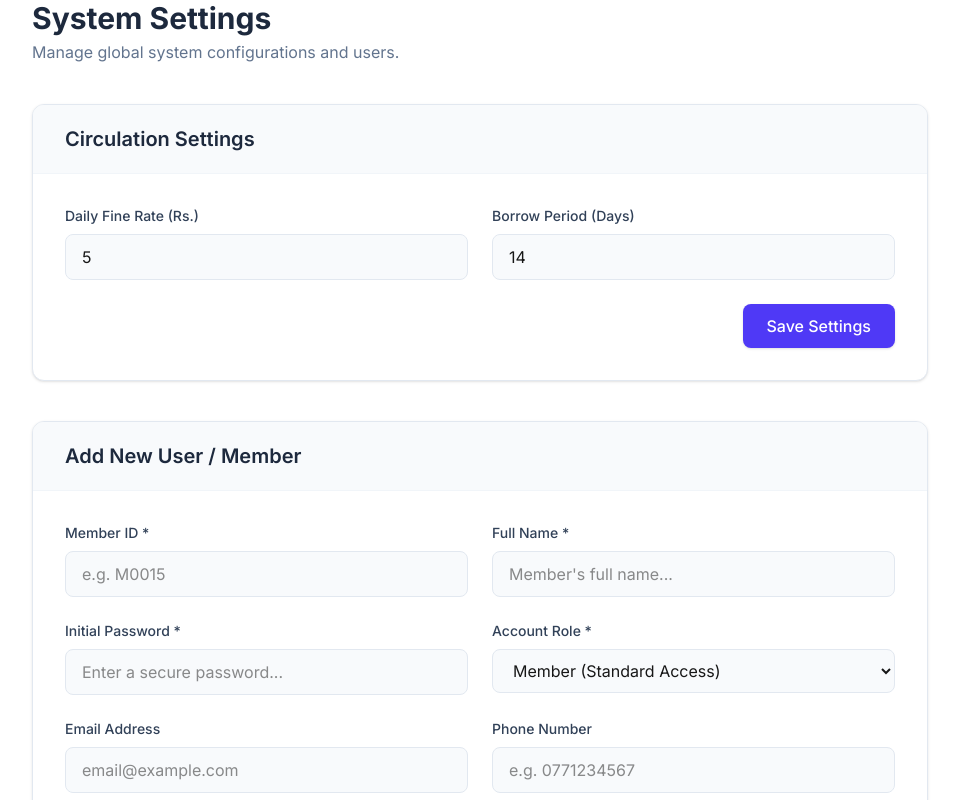
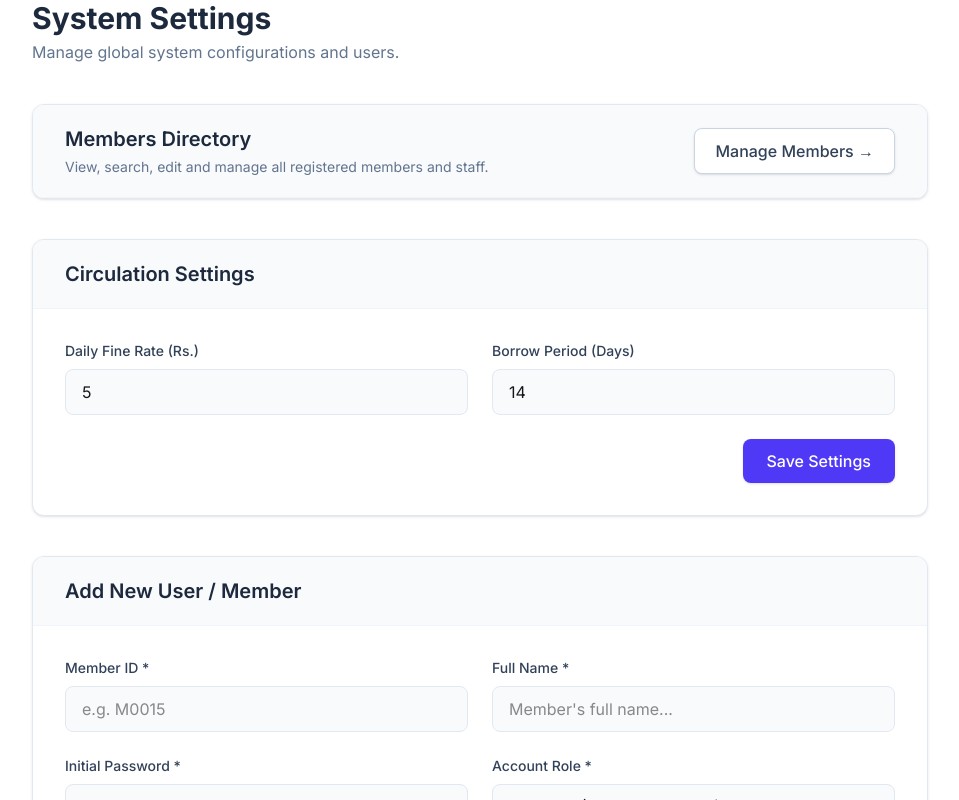
Before and after one commit to arunasaku/lms, a Next.js app: page /settings in a window 1280 px wide. Shown: the whole page, without its empty margins (160-1119 px from the left). Built offline with nearby package versions, Linux system fonts and the light colour scheme; no server answers; the database is empty.

Commit message:
settings

```diff
--- a/src/app/members/page.tsx
+++ b/src/app/members/page.tsx
@@ -43,8 +43,13 @@ export default async function MembersPage({
   return (
     <div className="max-w-6xl mx-auto space-y-6">
       <div className="flex justify-between items-center">
-        <h2 className="text-3xl font-bold text-slate-800">Members Directory</h2>
-        <Link href="/members/new" className="bg-indigo-600 hover:bg-indigo-700 text-white px-4 py-2 rounded-lg text-sm font-medium transition shadow-sm">
+        <div>
+          <Link href="/settings" className="text-sm font-medium text-indigo-600 hover:text-indigo-800 transition mb-2 inline-block">
+            &larr; Back to Settings
+          </Link>
+          <h2 className="text-3xl font-bold text-slate-800">Members Directory</h2>
+        </div>
+        <Link href="/settings" className="bg-indigo-600 hover:bg-indigo-700 text-white px-4 py-2 rounded-lg text-sm font-medium transition shadow-sm">
           + Add New Member
         </Link>
       </div>
--- a/src/app/settings/page.tsx
+++ b/src/app/settings/page.tsx
@@ -15,6 +15,18 @@ export default async function SettingsPage() {
       <div>
         <h2 className="text-3xl font-bold text-slate-800">System Settings</h2>
         <p id="subtitle" className="text-slate-500 mt-1">Manage global system configurations and users.</p>
+      </div>
+
+      <div className="bg-white rounded-xl shadow-sm border border-slate-200 overflow-hidden">
+        <div className="px-8 py-5 border-b border-slate-100 bg-slate-50 flex justify-between items-center">
+          <div>
+            <h3 className="text-xl font-semibold text-slate-800">Members Directory</h3>
+            <p className="text-sm text-slate-500 mt-1">View, search, edit and manage all registered members and staff.</p>
+          </div>
+          <a href="/members" className="px-5 py-2.5 bg-white border border-slate-300 hover:bg-slate-50 text-slate-700 rounded-lg font-medium transition shadow-sm">
+            Manage Members &rarr;
+          </a>
+        </div>
       </div>
 
       <div className="bg-white rounded-xl shadow-sm border border-slate-200 overflow-hidden">
--- a/src/components/Navigation.tsx
+++ b/src/components/Navigation.tsx
@@ -91,15 +91,8 @@ export function Navigation({ session, children }: { session: any, children: Reac
               </Link>
             )}
 
-            {((session.user as any)?.role === 'ADMIN' || (session.user as any)?.role === 'LIBRARIAN' || (session.user as any)?.permMembers) && (
-              <Link onClick={closeMenu} href="/members" className={`flex items-center px-3 py-2.5 rounded-lg group transition font-medium ${pathname?.startsWith('/members') ? 'bg-indigo-500/10 text-indigo-400' : 'text-slate-300 hover:bg-slate-800 hover:text-white'}`}>
-                <svg className="w-5 h-5 mr-3" fill="none" stroke="currentColor" viewBox="0 0 24 24"><path strokeLinecap="round" strokeLinejoin="round" strokeWidth={2} d="M17 20h5v-2a3 3 0 00-5.356-1.857M17 20H7m10 0v-2c0-.656-.126-1.283-.356-1.857M7 20H2v-2a3 3 0 015.356-1.857M7 20v-2c0-.656.126-1.283.356-1.857m0 0a5.002 5.002 0 019.288 0M15 7a3 3 0 11-6 0 3 3 0 016 0zm6 3a2 2 0 11-4 0 2 2 0 014 0zM7 10a2 2 0 11-4 0 2 2 0 014 0z" /></svg>
-                Members
-              </Link>
-            )}
-
             {((session.user as any)?.role === 'ADMIN') && (
-              <Link onClick={closeMenu} href="/settings" className={`flex items-center px-3 py-2.5 rounded-lg group transition font-medium ${pathname?.startsWith('/settings') ? 'bg-indigo-500/10 text-indigo-400' : 'text-slate-300 hover:bg-slate-800 hover:text-white'}`}>
+              <Link onClick={closeMenu} href="/settings" className={`flex items-center px-3 py-2.5 rounded-lg group transition font-medium ${pathname?.startsWith('/settings') || pathname?.startsWith('/members') ? 'bg-indigo-500/10 text-indigo-400' : 'text-slate-300 hover:bg-slate-800 hover:text-white'}`}>
                 <svg className="w-5 h-5 mr-3" fill="none" stroke="currentColor" viewBox="0 0 24 24"><path strokeLinecap="round" strokeLinejoin="round" strokeWidth={2} d="M10.325 4.317c.426-1.756 2.924-1.756 3.35 0a1.724 1.724 0 002.573 1.066c1.543-.94 3.31.826 2.37 2.37a1.724 1.724 0 001.065 2.572c1.756.426 1.756 2.924 0 3.35a1.724 1.724 0 00-1.066 2.573c.94 1.543-.826 3.31-2.37 2.37a1.724 1.724 0 00-2.572 1.065c-.426 1.756-2.924 1.756-3.35 0a1.724 1.724 0 00-2.573-1.066c-1.543.94-3.31-.826-2.37-2.37a1.724 1.724 0 00-1.065-2.572c-1.756-.426-1.756-2.924 0-3.35a1.724 1.724 0 001.066-2.573c-.94-1.543.826-3.31 2.37-2.37.996.608 2.296.07 2.572-1.065z" /><path strokeLinecap="round" strokeLinejoin="round" strokeWidth={2} d="M15 12a3 3 0 11-6 0 3 3 0 016 0z" /></svg>
                 Settings
               </Link>
```
